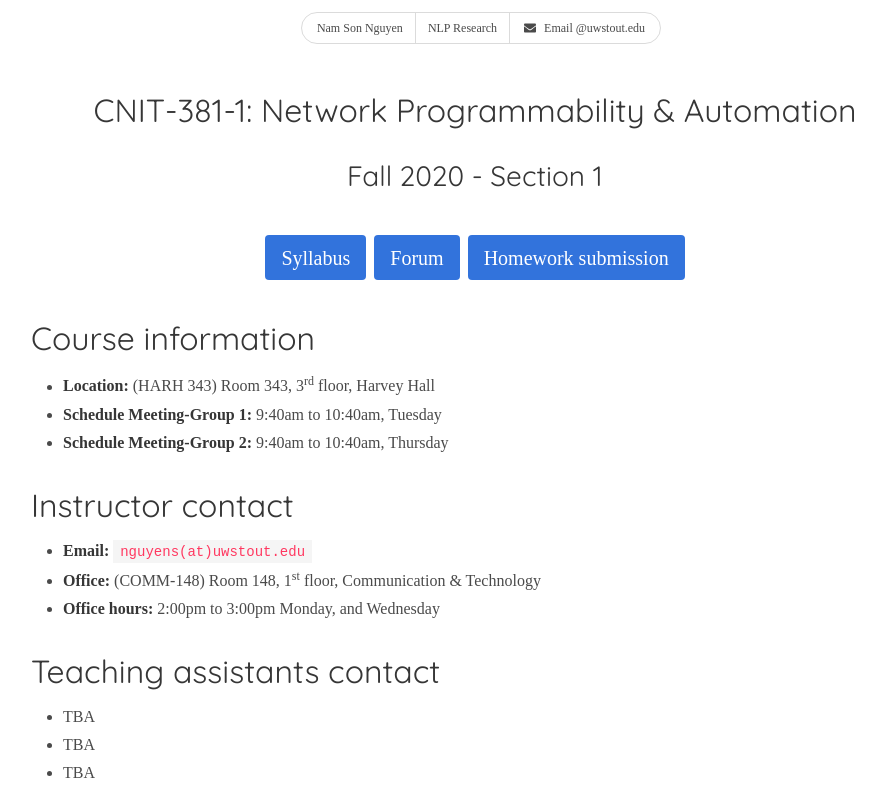
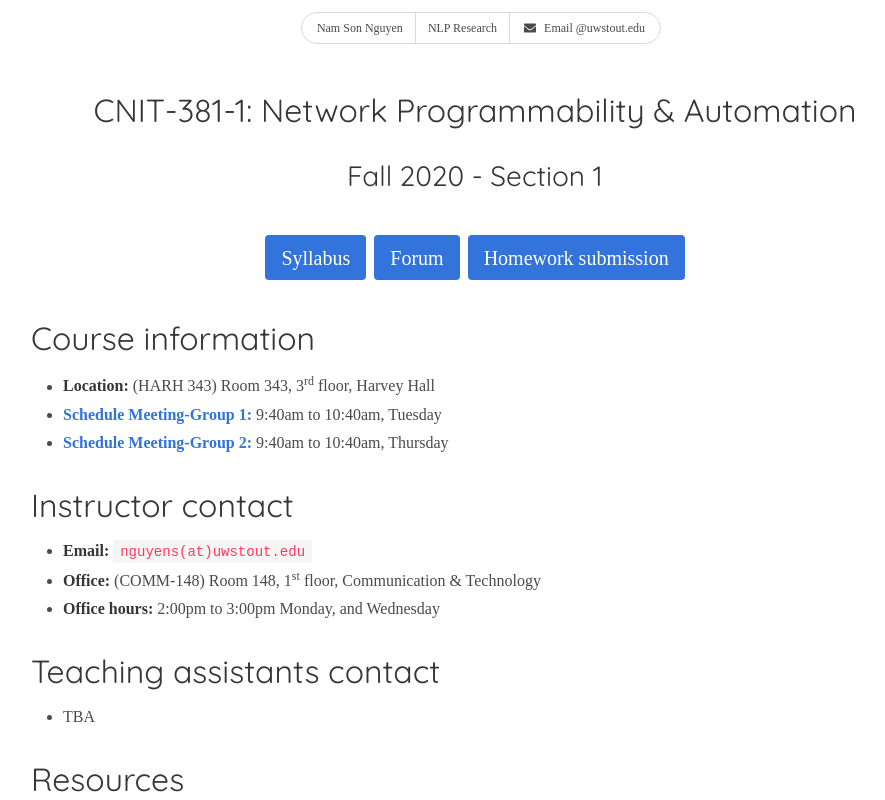
Before and after one commit to NamSonNguyen/CNIT-381, a plain HTML site: page index.html in a window 1280 px wide. Shown: the top 800 px of the page, without its empty margins (165-1050 px from the left). Drawn offline with Linux system fonts and the light colour scheme; a web font is replaced by a local one.

Commit message:
Update index.html

```diff
--- a/index.html
+++ b/index.html
@@ -52,13 +52,13 @@
 
 <ul>
   <li><strong>Location:</strong> (HARH 343) Room 343, 3<sup>rd</sup> floor, Harvey Hall</li>
-  <li><strong>Schedule Meeting-Group 1:</strong> 9:40am to 10:40am, Tuesday</li>
-  <li><strong>Schedule Meeting-Group 2:</strong> 9:40am to 10:40am, Thursday</li>
+  <li><strong><a href="group1.pdf">Schedule Meeting-Group 1:</a></strong> 9:40am to 10:40am, Tuesday</li>
+  <li><strong><a href="group2.pdf">Schedule Meeting-Group 2:</a></strong> 9:40am to 10:40am, Thursday</li>
 </ul>
 
 <h1 id="instructor-contact">Instructor contact</h1>
 <ul>
-  <li><strong>Email:</strong> <a href="mailto:nguyens@uwstout.edu"><code class="language-plaintext highlighter-rouge">nguyens(at)uwstout.edu</code></a></li>
+  <li><strong>Email:</strong> <code class="language-plaintext highlighter-rouge">nguyens(at)uwstout.edu</code></li>
   <li><strong>Office:</strong> (COMM-148) Room 148, 1<sup>st</sup> floor, Communication & Technology</li>
   <li><strong>Office hours:</strong> 2:00pm to 3:00pm Monday, and Wednesday</li>
 </ul>
@@ -66,8 +66,8 @@
 <h1 id="teaching-assistants-contact">Teaching assistants contact</h1>
 <ul>
   <li>TBA</li>
-  <li>TBA</li>
-  <li>TBA</li>
+  <!--li>TBA</li>
+  <li>TBA</li-->
 </ul>
 
 <h1 id="resources">Resources</h1>
```
